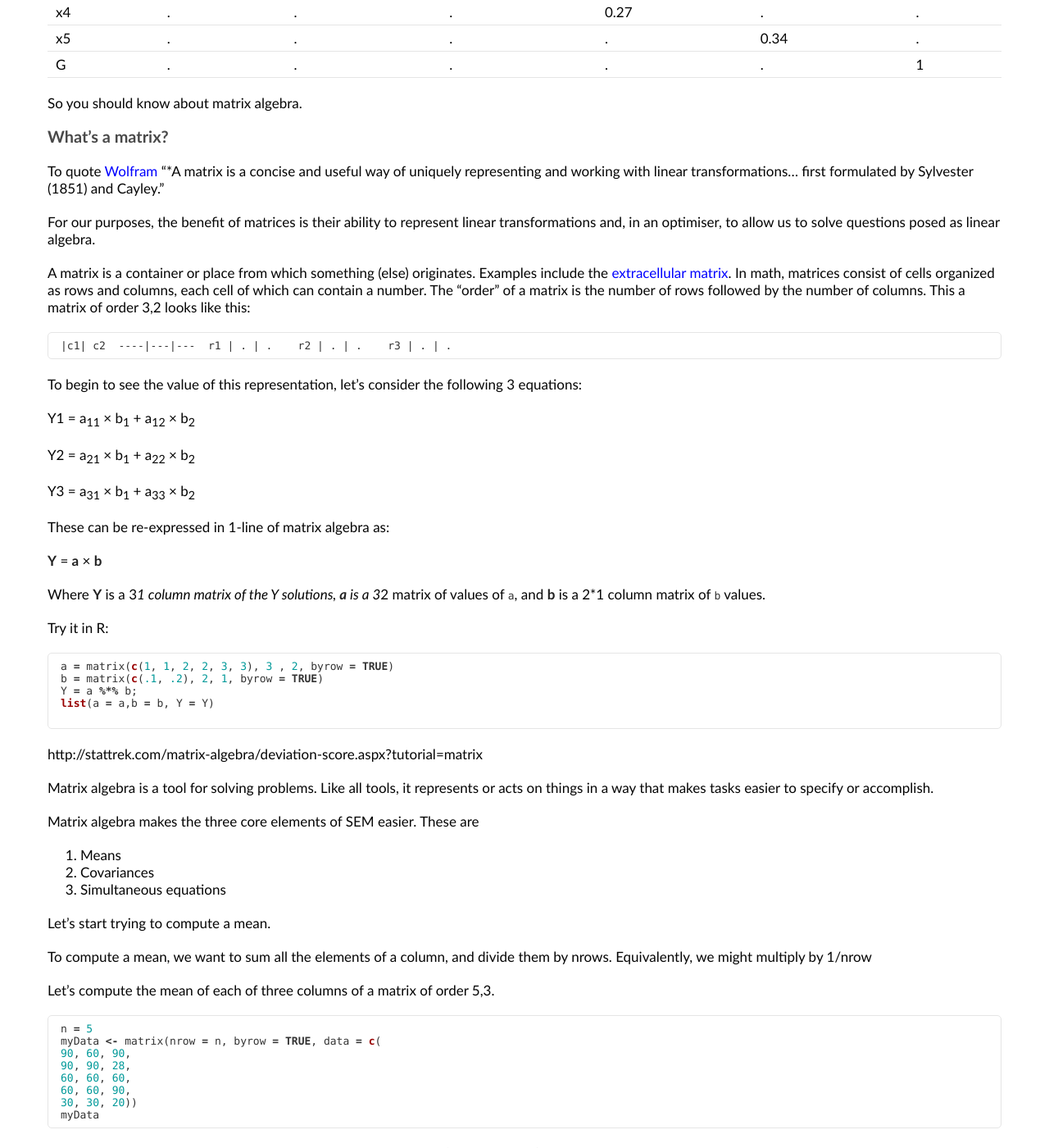
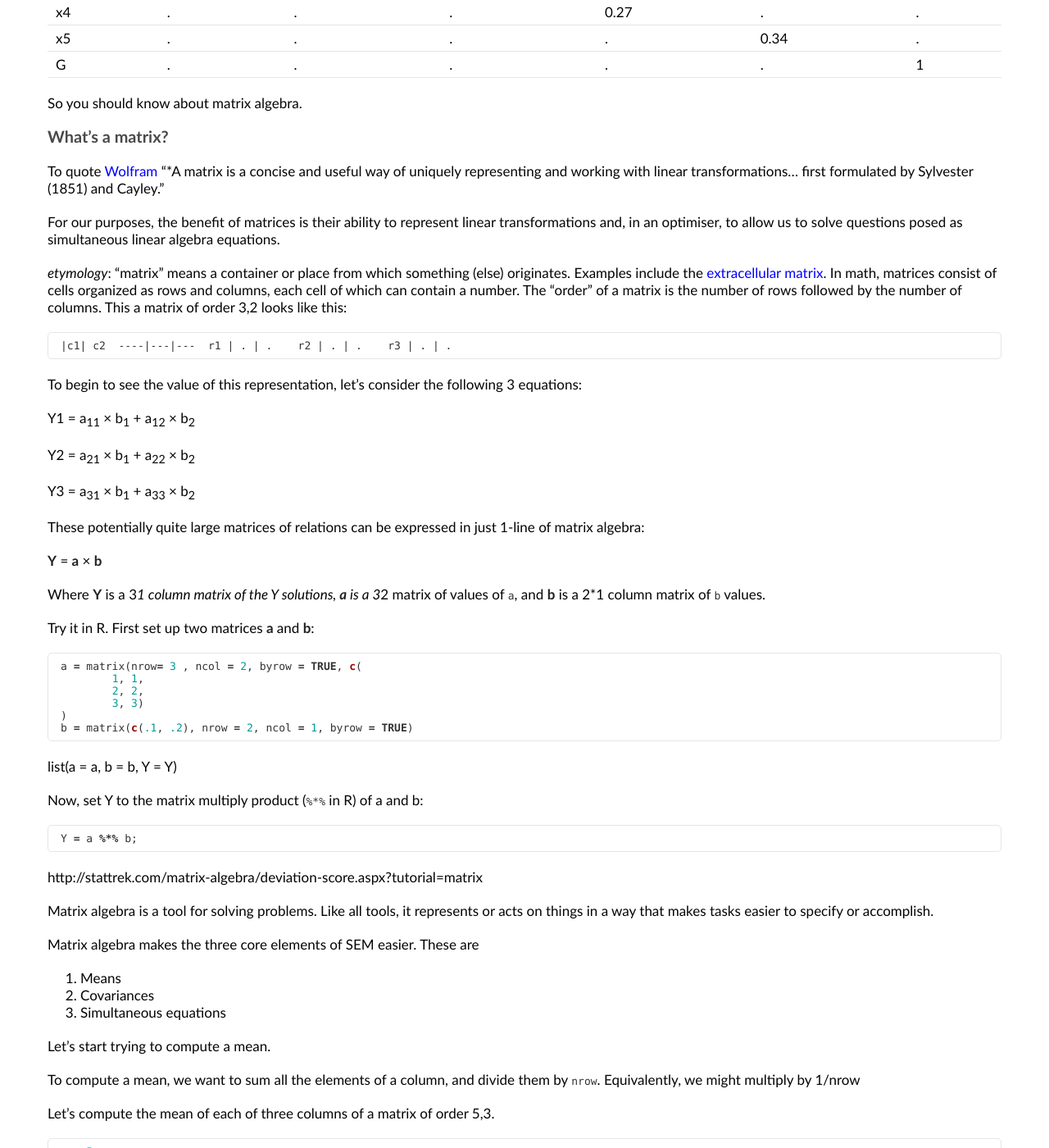
Before and after one commit to tbates/tbates.github.io, a Jekyll site: the page built from _posts/1945-04-10-technical-Linear-algebra.markdown, in a window 1280 px wide and 1400 px high, scrolled down 678 px. Shown: the whole window at 82% size. Built offline with Jekyll 4.4.1, drawn with Linux system fonts in a browser that asks for light colours; some of the changed text lies outside the part shown.

Commit message:
improve parallel and linear algebra pages... lots to do here

````diff
--- a/_posts/1945-04-10-technical-Linear-algebra.markdown
+++ b/_posts/1945-04-10-technical-Linear-algebra.markdown
@@ -43,9 +43,9 @@ So you should know about matrix algebra.
 
 To quote [Wolfram](http://mathworld.wolfram.com/Matrix.html) "*A matrix is a concise and useful way of uniquely representing and working with linear transformations… first formulated by Sylvester (1851) and Cayley."
 
-For our purposes, the benefit of matrices is their ability to represent linear transformations and, in an optimiser, to allow us to solve questions posed as linear algebra.
+For our purposes, the benefit of matrices is their ability to represent linear transformations and, in an optimiser, to allow us to solve questions posed as simultaneous linear algebra equations.
 
-A matrix is a container or place from which something (else) originates. Examples include the [extracellular matrix](https://en.wikipedia.org/wiki/Extracellular_matrix). In math, matrices consist of cells organized as rows and columns, each cell of which can contain a number. The "order" of a matrix is the number of rows followed by the number of columns. This a matrix of order 3,2 looks like this:
+*etymology*: "matrix" means a container or place from which something (else) originates. Examples include the [extracellular matrix](https://en.wikipedia.org/wiki/Extracellular_matrix). In math, matrices consist of cells organized as rows and columns, each cell of which can contain a number. The "order" of a matrix is the number of rows followed by the number of columns. This a matrix of order 3,2 looks like this:
 
     |c1| c2
 ----|---|---
@@ -61,20 +61,27 @@ Y2 = a<sub>21</sub> × b<sub>1</sub> + a<sub>22</sub> × b<sub>2</sub>
 
 Y3 = a<sub>31</sub> × b<sub>1</sub> + a<sub>33</sub> × b<sub>2</sub>
 
-These can be re-expressed in 1-line of matrix algebra as:
+These potentially quite large matrices of relations can be expressed in just 1-line of matrix algebra:
 
 **Y** = **a** × **b**
 
 Where **Y** is a 3*1 column matrix of the Y solutions, **a** is a 3*2 matrix of values of `a`, and **b** is a 2*1 column matrix of `b` values.
 
-Try it in R:
+Try it in R. First set up two matrices **a** and **b**:
+```r
+a = matrix(nrow= 3 , ncol = 2, byrow = TRUE, c(
+	1, 1,
+	2, 2,
+	3, 3)
+)
+b = matrix(c(.1, .2), nrow = 2, ncol = 1, byrow = TRUE)
+```
+list(a = a, b = b, Y = Y)
 
-```r
-a = matrix(c(1, 1, 2, 2, 3, 3), 3 , 2, byrow = TRUE)
-b = matrix(c(.1, .2), 2, 1, byrow = TRUE)
+Now, set Y to the matrix multiply product (`%*%` in R) of a and b:
+
+```R
 Y = a %*% b;
-list(a = a,b = b, Y = Y)
-
 ```
 
 http://stattrek.com/matrix-algebra/deviation-score.aspx?tutorial=matrix
@@ -89,18 +96,19 @@ Matrix algebra makes the three core elements of SEM easier. These are
 
 Let’s start trying to compute a mean.
 
-To compute a mean, we want to sum all the elements of a column, and divide them by nrows. Equivalently, we might multiply by 1/nrow
+To compute a mean, we want to sum all the elements of a column, and divide them by `nrow`. Equivalently, we might multiply by 1/nrow
 
 Let’s compute the mean of each of three columns of a matrix of order 5,3.
 
 ```r
 n = 5
 myData <- matrix(nrow = n, byrow = TRUE, data = c(
-90, 60, 90,
-90, 90, 28,
-60, 60, 60,
-60, 60, 90,
-30, 30, 20))
+	90, 60, 90,
+	90, 90, 28,
+	60, 60, 60,
+	60, 60, 90,
+	30, 30, 20)
+)
 myData
 ```
 
````
Also changed, not shown: other parts of _posts/1945-04-10-technical-Linear-algebra.markdown (+1 -1 lines), _posts/1945-02-10-technical-Parallel.markdown (+10 -8 lines).
